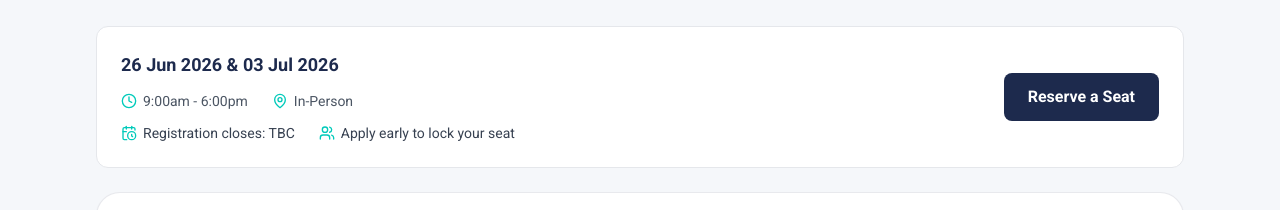
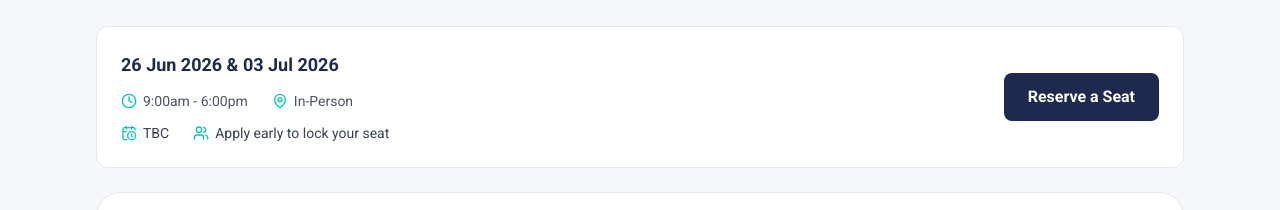
Before and after one commit to nexiuslabs/nexiusacademyskillsfuture, a React (Vite) app: page /courses/agentic-ai in a window 1280 px wide. Shown: the part 4940-5150 px from the top of the page. Built offline with nearby package versions, Linux system fonts and the light colour scheme; no server answers.

Commit message:
fix(course): remove 'Registration closes' label from schedule display

```diff
--- a/components/courses/Schedule.tsx
+++ b/components/courses/Schedule.tsx
@@ -64,7 +64,7 @@ const Schedule: React.FC = () => {
                   <div className="flex flex-col sm:flex-row sm:items-center gap-3 sm:gap-6 text-sm">
                     <div className="inline-flex items-center gap-1.5 text-gray-700">
                       <CalendarClock size={16} className="text-accent" />
-                      Registration closes: {schedule.registrationCloses ?? 'TBC'}
+                      {schedule.registrationCloses ?? 'TBC'}
                     </div>
                     <div className="inline-flex items-center gap-1.5 text-gray-700">
                       <Users size={16} className="text-accent" />
```
